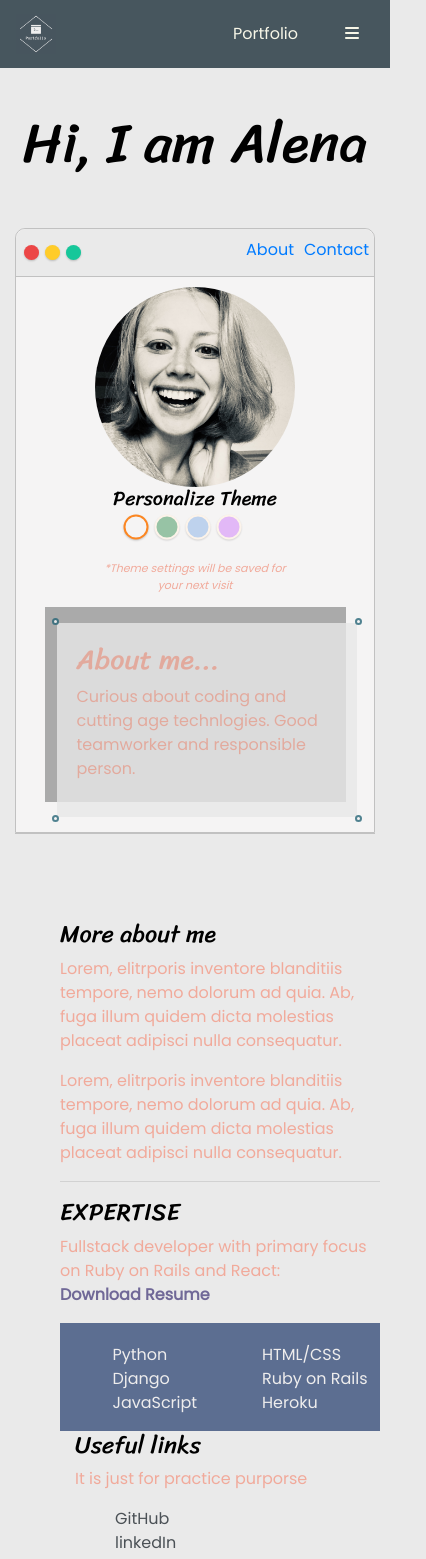
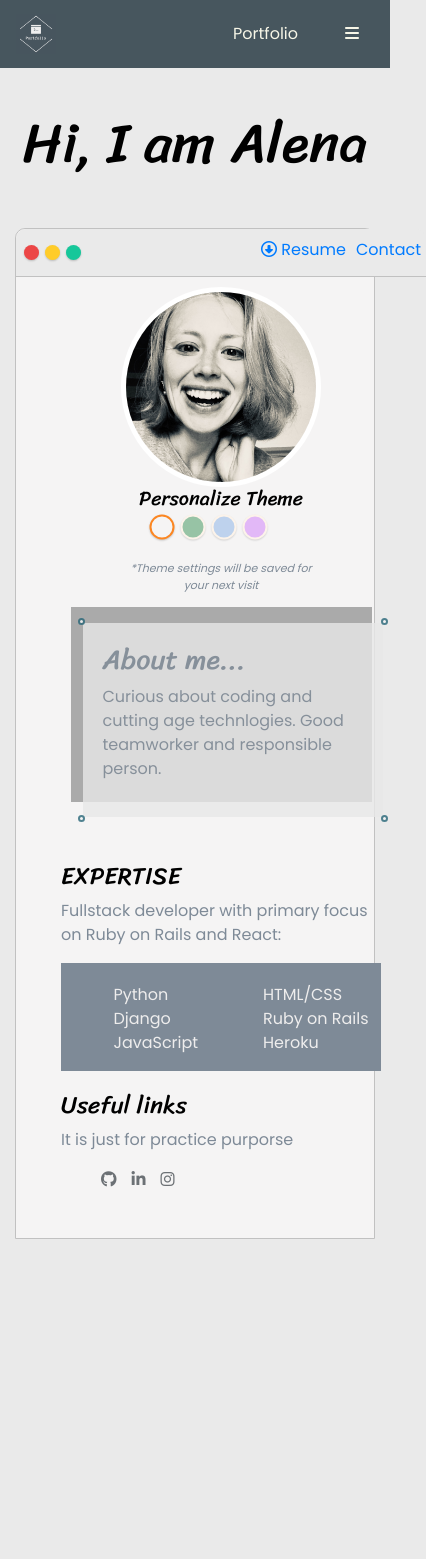
Before and after one commit to alena22292/portfolio-app, a React (Create React App) app: page /about in a window 390 px wide. Shown: the top 1559 px of the page, 426 px wide, since content can reach past the window. After the commit the page ends 1239 px from the top, so only its background shows below. Built offline with nearby package versions, Linux system fonts and the light colour scheme.

Commit message:
Complete 4 color theming aboout page

```diff
--- a/src/App.js
+++ b/src/App.js
@@ -12,7 +12,7 @@ import portfolio from './images/pic_4.jpg';
 // components:
 import Home from './components/Home';
 import Wrapper from './components/Wrapper';
-import About from './components/About';
+import Theme from './components/Theme';
 import Contact from './components/Contact';
 import Portfolio from './components/Portfolio';
 import Tasks from './components/Projects/TaskTracker/Tasks';
@@ -28,7 +28,7 @@ function App() {
               <Home />
             </Route>
             <Route path="/about">
-              <About />
+              <Theme />
             </Route>
             <Route path="/contact">
               <Contact image={contact}/>
--- a/src/components/About.jsx
+++ b/src/components/About.jsx
@@ -1,24 +1,14 @@
 import React, { Component } from 'react';
-import Theme from './Theme';
-// Images:
-import my_pic from '../images/image_myself.jpg';
 
 class About extends Component {
   render() {
     return (
-      <div className='container'>
-        <Theme image={my_pic}/>
-        <section className="s2 page-top" id="about">
+      <section id="about">
         <div className="container">
-          <div className="main-container">
           <div className="about-wrapper">
             <div className="about-me">
-                <h4>More about me</h4>
-                <p>Lorem, elitrporis inventore blanditiis tempore, nemo dolorum ad quia. Ab, fuga illum quidem dicta molestias placeat adipisci nulla consequatur.</p>
-                <p>Lorem, elitrporis inventore blanditiis tempore, nemo dolorum ad quia. Ab, fuga illum quidem dicta molestias placeat adipisci nulla consequatur.</p>
-                <hr />
               <h4>EXPERTISE</h4>
-                <p>Fullstack developer with primary focus on Ruby on Rails and React: <br /> <a className="link-color" href="../../../Alena_Gritsiuk_Resume.pdf">Download Resume</a></p>
+              <p>Fullstack developer with primary focus on Ruby on Rails and React: </p>
               <div className="languages">
                 <ul>
                   <li>Python</li>
@@ -32,22 +22,18 @@ class About extends Component {
                 </ul>
               </div>
             </div>
-
             <div className="social-links">
              <h4>Useful links</h4>
              <p>It is just for practice purporse</p>
              <ul>
-                    <li>GitHub</li>
-                    <li>linkedIn</li>
-                    <li>Instagram</li>
+                <li><i className="fab fa-github"></i></li>
+                <li><i className="fab fa-linkedin-in"></i></li>
+                <li><i className="fab fa-instagram"></i></li>
               </ul>
-              </div>
-
             </div>
           </div>
         </div>
       </section>
-      </div>
     );
   }
 }
--- a/src/components/Theme.jsx
+++ b/src/components/Theme.jsx
@@ -1,7 +1,10 @@
 import React, { useState, useEffect } from 'react';
 import { Link } from 'react-router-dom';
+import About from './About';
+// Images:
+import my_pic from '../images/image_myself.jpg';
 
-function Theme(props) {
+function Theme() {
     // state
     const [colorTheme, setColorTheme] = useState('light-mode');
 
@@ -22,13 +25,11 @@ function Theme(props) {
     };
 
     return (
-      <div>
-        <section className="s1">
-          <div className="main-container">
+        <section>
             <div className="greeting-wrapper">
               <h1>Hi, I am Alena</h1>
             </div>
-
+          <div className="container">
             <div className={`intro-wrapper ${colorTheme}`}>
               <div className="nav-wrapper">
                 <div className="dots-wrapper">
@@ -39,17 +40,17 @@ function Theme(props) {
                 <div id="navigation">
                   <ul>
                     <li>
-                      <Link className="" to="/about">About</Link>
+                      <a href="../../public/Alena_Gritsiuk_Resume.pdf"><i class="far fa-arrow-alt-circle-down"></i> Resume</a>
                     </li>
                     <li>
-                      <Link className="" to="/contact">Contact</Link>
+                      <Link to="/contact">Contact</Link>
                     </li>
                   </ul>
                 </div>
 
               </div>
               <div className="left-wrapper">
-                <img className="img-fluid my-picture" src={props.image} alt="" />
+                <img className="img-fluid my-picture" src={my_pic} alt="" />
                 <h5 style={{ textAlign: 'center' }}>Personalize Theme</h5>
                 <div className="theme-options">
                    <div id="light-mode" className={`${colorTheme === 'light-mode' ? 'theme-dots active' : 'theme-dots'}`} onClick={() => handleClick("light-mode")}></div>
@@ -71,10 +72,10 @@ function Theme(props) {
                   </div>
                 </div>
               </div>
+              <About />
             </div>
           </div>
         </section>
-      </div>
     );
 }
 
--- a/src/index.css
+++ b/src/index.css
@@ -153,9 +153,9 @@ ul {
   text-align: center;
 }
 
-/*Home page*/
+/*theming:*/
 
-/*theming:*/
+/*blue color*/
 .intro-wrapper.blue-mode {
   background: #a7c5eb;
 }
@@ -163,24 +163,38 @@ ul {
   background-color: #bbf1fa;
 }
 .intro-wrapper.blue-mode #preview h3, .intro-wrapper.blue-mode #preview p {
-  color: #663f3f;
+  color: #456268;
 }
 .intro-wrapper.blue-mode #preview-shadow {
-  background-color: #51c2d5;
+  background-color: #79a3b1;
 }
 .intro-wrapper.blue-mode .corner {
   border: 2px solid #350b40;
   background-color: #aee1e1;
 }
+.intro-wrapper.blue-mode .my-picture {
+  border-color: #bbf1fa;
+}
+.intro-wrapper.blue-mode .languages {
+  background-color: #456268;
+}
+.intro-wrapper.blue-mode .fab {
+  color: #fcf8ec;
+}
+.intro-wrapper.blue-mode h4, .intro-wrapper.blue-mode p {
+  color: #456268;
+}
+
+/*green color*/
 
 .intro-wrapper.green-mode {
-  background: #70af85;
+  background: #bedbbb;
 }
 .intro-wrapper.green-mode #preview {
   background-color: #96bb7c;
 }
 .intro-wrapper.green-mode #preview h3, .intro-wrapper.green-mode #preview p {
-  color: #374045;
+  color: #707070;
 }
 .intro-wrapper.green-mode #preview-shadow {
   background-color: #295939;
@@ -189,13 +203,58 @@ ul {
   border: 2px solid #374045;
   background-color: #d89216;
 }
+.intro-wrapper.green-mode .my-picture {
+  border-color: #707070;
+}
+.intro-wrapper.green-mode .languages {
+  background-color: #8db596;
+}
+.intro-wrapper.green-mode .fab {
+  color: #fcf8ec;
+}
+.intro-wrapper.green-mode h4, .intro-wrapper.green-mode p {
+  color: #456268;
+}
+
+/*purple color*/
 
 .intro-wrapper.purple-mode {
-  background: #da9ff9;
+  background: #c3aed6;
 }
+.intro-wrapper.purple-mode #preview {
+  background-color: #ffd5cd;
+}
+.intro-wrapper.purple-mode #preview h3, .intro-wrapper.purple-mode #preview p {
+  color: #726a95;
+}
+.intro-wrapper.purple-mode #preview-shadow {
+  background-color: #8675a9;
+}
+.intro-wrapper.purple-mode .corner {
+  border: 2px solid #374045;
+  background-color: #d89216;
+}
+.intro-wrapper.purple-mode .my-picture {
+  border-color: #ffd5cd;
+}
+.intro-wrapper.purple-mode .languages {
+  background-color: #8675a9;
+}
+.intro-wrapper.purple-mode .fab {
+  color: #fcf8ec;
+}
+.intro-wrapper.purple-mode h4, .intro-wrapper.purple-mode p {
+  color: #8675a9;
+}
+
+/*light color*/
+
 .corner {
   border: 2px solid #374045;
   background-color: #f1aa9b;
+}
+.intro-wrapper.light-mode{
+  background: #f5f4f4;
 }
 
 #preview-shadow {
@@ -207,27 +266,9 @@ ul {
 }
 
 #preview h3, p {
-  color: #f1aa9b;
+  color: #7e8a97;
 }
-
-.intro-wrapper.light-mode{
-  background: #f5f4f4;
-}
-
-.s1 {
-  background: #eaeaea;
-  border-bottom: 1px solid #c1c1c1;
-  margin: 0 auto;
-}
-
-.s2 {
-  border-bottom: 1px solid #c1c1c1;
-  margin: 0 auto;
-}
-
-.main-container {
-  margin: 0 auto;
-}
+/*______________________*/
 
 .greeting-wrapper {
   display: grid;
@@ -243,7 +284,6 @@ ul {
     'nav-wrapper nav-wrapper'
     'left-wrapper right-wrapper'
     ;
-  background: $secondaryColor;
   border-radius: 10px 10px 0 0 ;
   border: 1px solid #c1c1c1;
 }
@@ -380,6 +420,20 @@ ul {
   left: -5px;
 }
 
+@media screen and (max-width: 992px) {
+   .intro-wrapper {
+      grid-template-columns: 1fr;
+      grid-template-areas:
+         'nav-wrapper'
+         'left-wrapper'
+         'right-wrapper'
+         ;
+    }
+    .right-wrapper {
+      justify-content: center;
+    }
+}
+
 /*About:*/
 
 .about-wrapper {
@@ -392,7 +446,7 @@ ul {
   display: flex;
   justify-content: space-around;
   padding-top: 20px;
-  background-color: #5c6e91;
+  background-color: #7e8a97;
 }
 .languages li {
   color: #eeeded;
@@ -403,10 +457,21 @@ ul {
   color: #706897;
 }
 .social-links {
-  padding-left: 15px;
+  /*padding-left: 15px;*/
+  margin-top: 20px;
+}
+.social-links ul {
+  display: flex;
+}
+.social-links ul li {
+  margin-right: 15px;
+  opacity: 0.8;
+}
+.social-links ul li:hover {
+  opacity: 1;
 }
 
-/*Progects:*/
+/*Projects:*/
 .display-flex {
   display: flex;
   justify-content: center;
@@ -513,7 +578,6 @@ button.calc-button {
   font-size: 32px;
   color: #ddd;
   margin: 3px;
-  /*padding-right: 5px;*/
 }
 button.calc-button:hover {
   background: linear-gradient(to top right, #c19065, #5b5b5b);
@@ -589,6 +653,7 @@ input.result {
   border-radius: 50%;
   margin: 0 auto;
   object-fit: cover;
+  border: 5px solid white;
 }
 
 .portfolio-pic {
```
Lines whose indentation alone changed are shown as unchanged.
